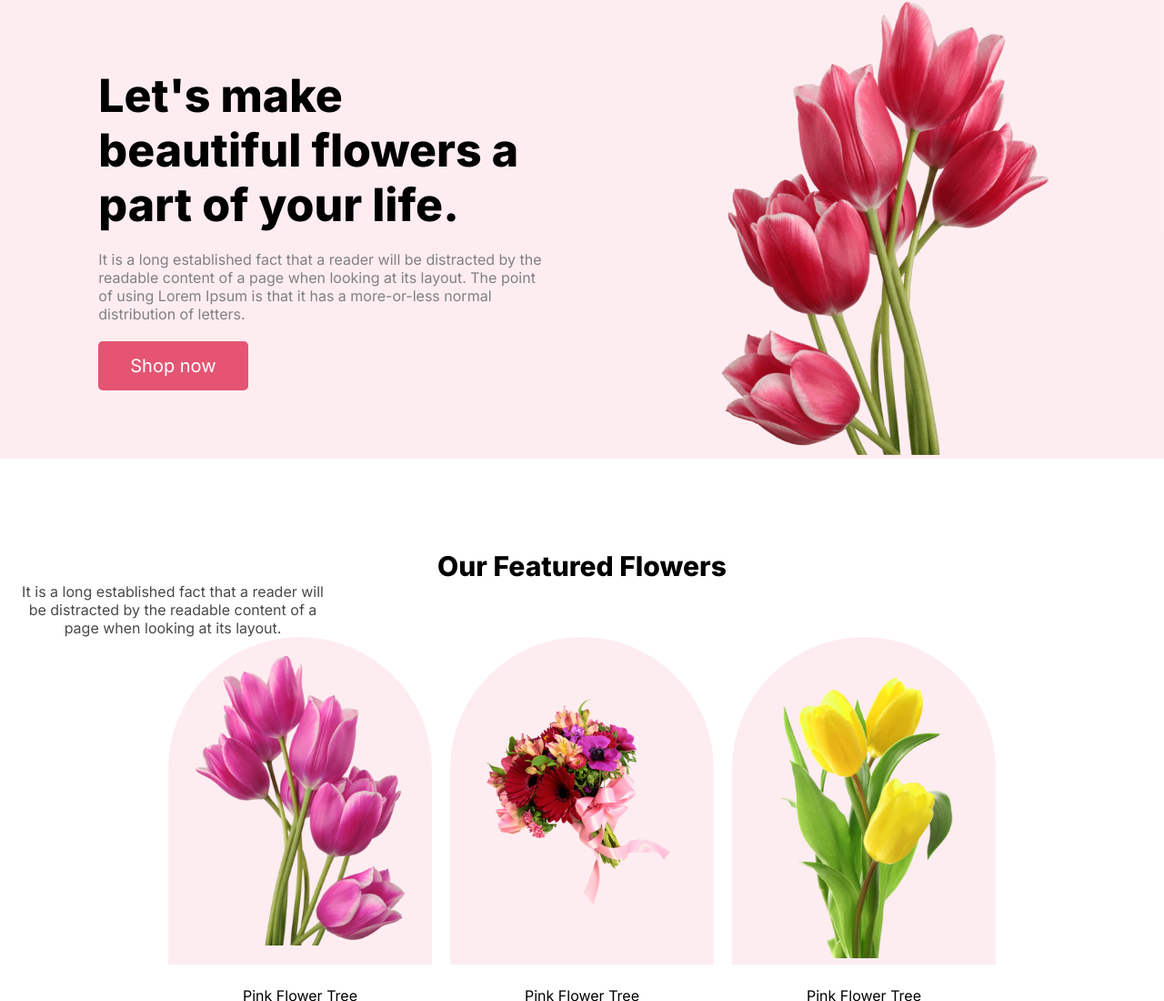
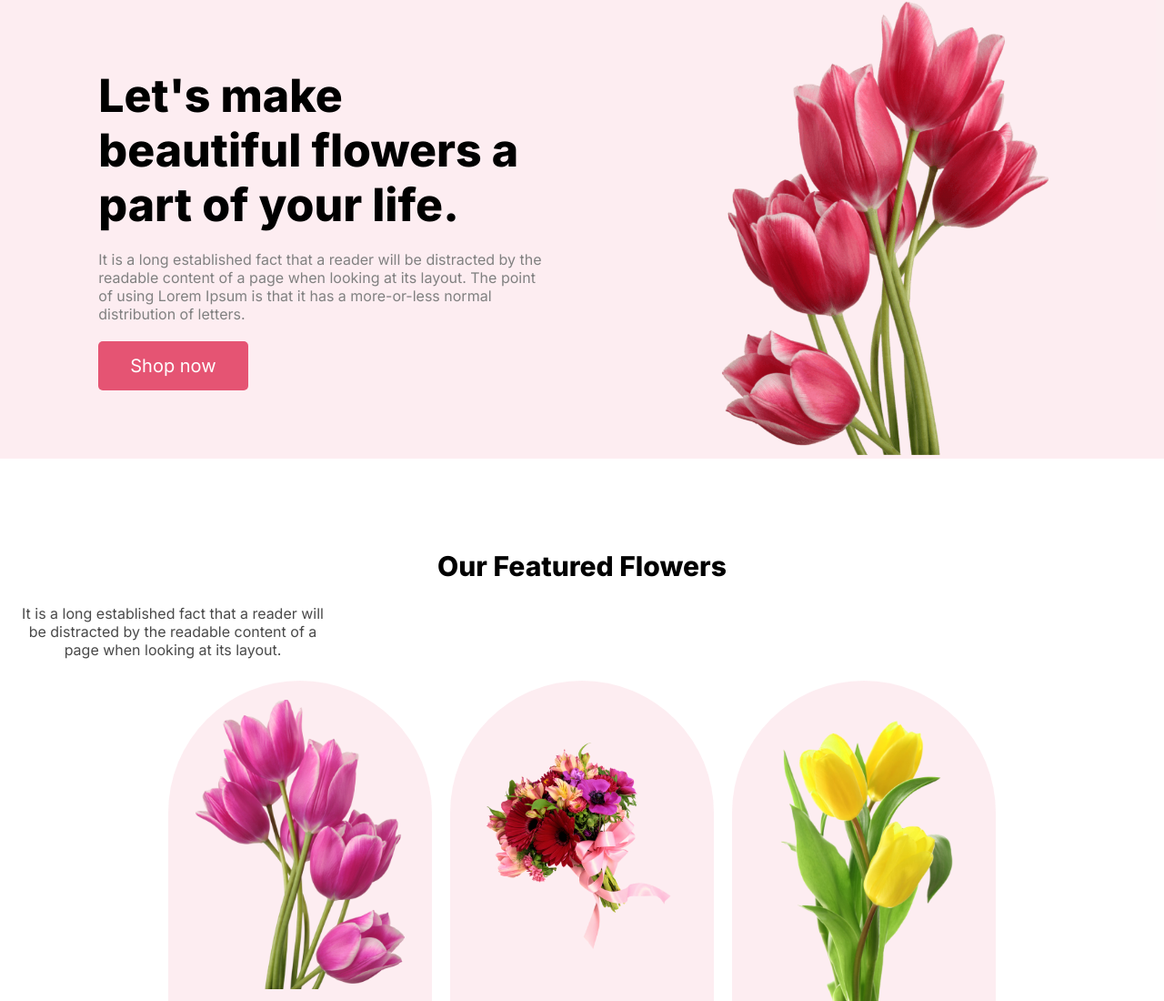
Before and after one commit to mehefujali/flower-shop, a plain HTML site: page index.html in a window 1280 px wide. Shown: the top 1100 px of the page at 91% size. Drawn offline with Linux system fonts and the light colour scheme.

Commit message:
margin 2

```diff
--- a/index.html
+++ b/index.html
@@ -30,7 +30,7 @@
         </section>
         <section class="o-f-f">
             <h1>Our Featured Flowers</h1>
-            <p style="margin: 0 15px;">It is a long established fact that a reader will be distracted by the readable
+            <p style="margin: 24px 15px;">It is a long established fact that a reader will be distracted by the readable
                 content of a page when
                 looking at its layout.</p>
             <div class="our-flor-cards">
```
